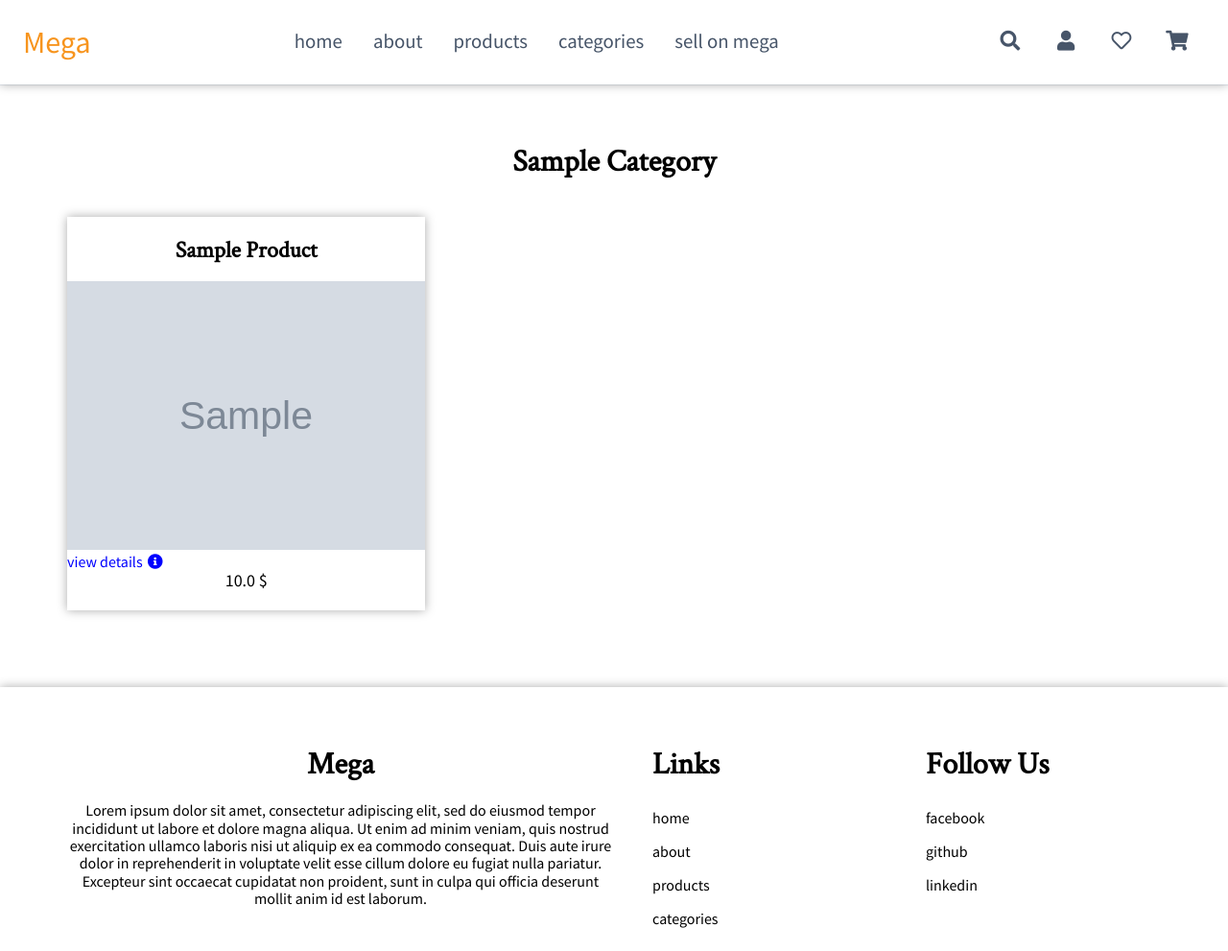
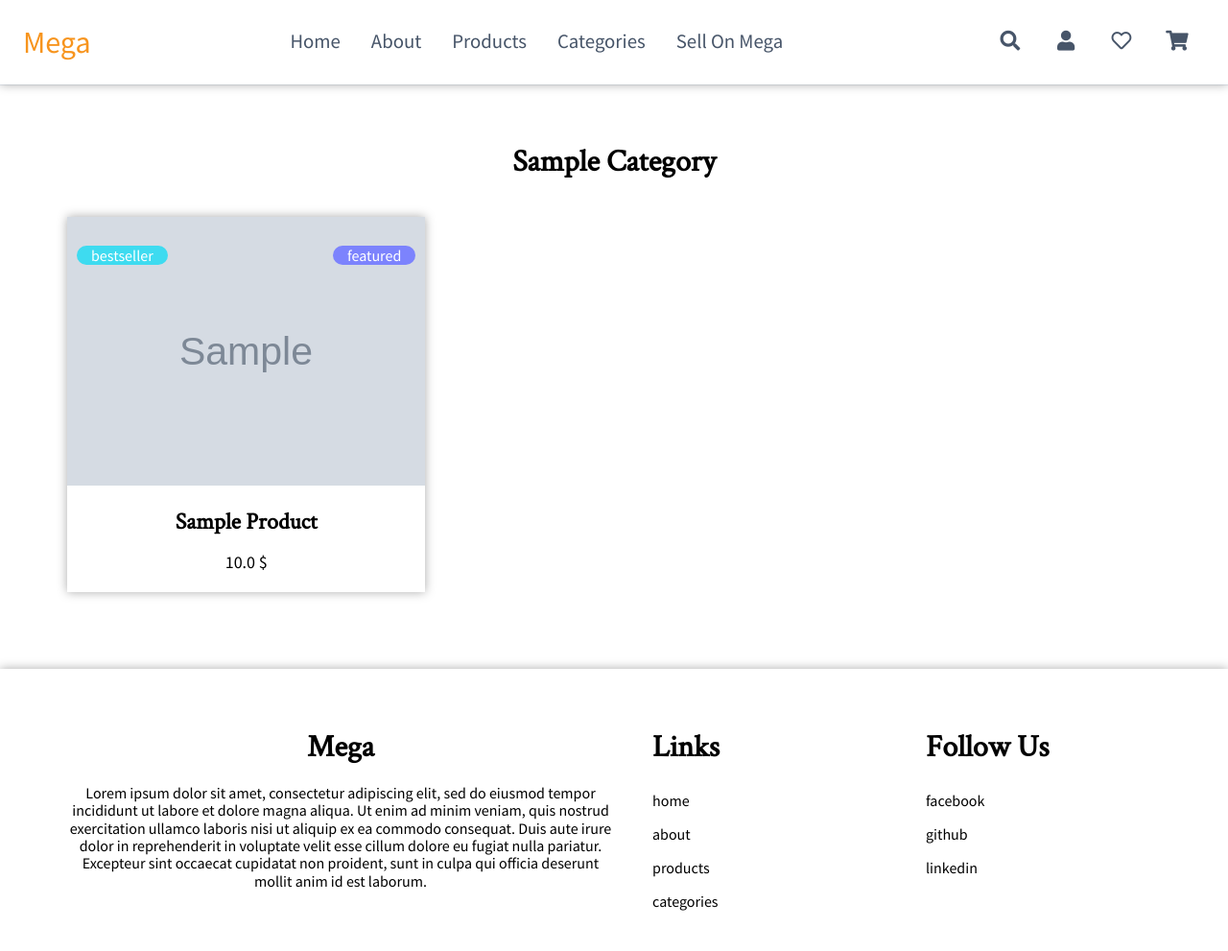
Before and after one commit to emadElnagar/django-ecommerce-app, a Django app: a page that uses templates/shop/category_detail.html in a window 1280 px wide. Shown: the whole page at 96% size. After the commit the page ends 949 px from the top, so only its background shows below. Run offline with Django 4.2, Linux system fonts and the light colour scheme; tables that the repository leaves empty hold one stand-in row (values such as "Sample post"); grey boxes marked "Sample" are stand-in pictures; some libraries are stand-ins or nearby versions.

Commit message:
category details style

```diff
--- a/project/static/css/style.css
+++ b/project/static/css/style.css
@@ -305,6 +305,7 @@ label[for]:hover {
   font-size: 1.3rem;
   font-weight: 400;
   color: #475569;
+  text-transform: capitalize;
 }
 .nav-link:hover{
   color: var(--main-color);
@@ -373,7 +374,7 @@ label[for]:hover {
   align-items: center;
   display: none;
 }
-.active {
+.search-form.active {
   display: flex;
 }
 .search-form .container {
--- a/templates/shop/category_detail.html
+++ b/templates/shop/category_detail.html
@@ -5,23 +5,36 @@
             <h1 class="text-center main-heading">{{category}}</h1>
             <div class="products">
                 {% for product in products %}
-                    <div class="product">
-                        <div class="product-heading">
-                            <h2 class="text-center">{{ product }}</h2>
-                        </div>
+                    <a href="{% url 'shop:product_detail' product.slug %}" class="product">
                         <div class="product-main">
                             <img src="{{ product.image.url }}">
-                            <div class="overlay">
-                                <a href="{% url 'shop:product_detail' product.slug %}">view details <i class="fas fa-info-circle fa-fw"></i></a>
+                            <div class="product-features">
+                                {% if product.discount %}
+                                    <span class="text-center sale">sale !</span>
+                                {% endif %}
+                                {% if product.is_BestSeller == True %}
+                                    <span class="text-center bestseller">bestseller</span>
+                                {% endif %}
+                                {% if product.is_featured == True %}
+                                    <span class="text-center featured">featured</span>
+                                {% endif %}
+                                {% if product.is_valid == False %}
+                                    <span class="text-center soldout">sold out</span>
+                                {% endif %}
                             </div>
                         </div>
-                        <div class="product-price">
-                            {{ product.get_price }} $
-                            {% if product.discount %}
-                            <span class="discount"><del><small>{{ product.price }} $</small></del><span>
-                            {% endif %}
+                        <div class="product-info">
+                          <div class="product-heading">
+                              <h2 class="text-center">{{ product }}</h2>
+                          </div>
+                          <div class="product-price">
+                              {{ product.get_price }} $
+                              {% if product.discount %}
+                                 <span class="discount"><del>{{ product.price }} $</del><span>
+                              {% endif %}
+                          </div>
                         </div>
-                    </div>
+                    </a>
                 {% endfor %}
             </div>
         </div>
```
